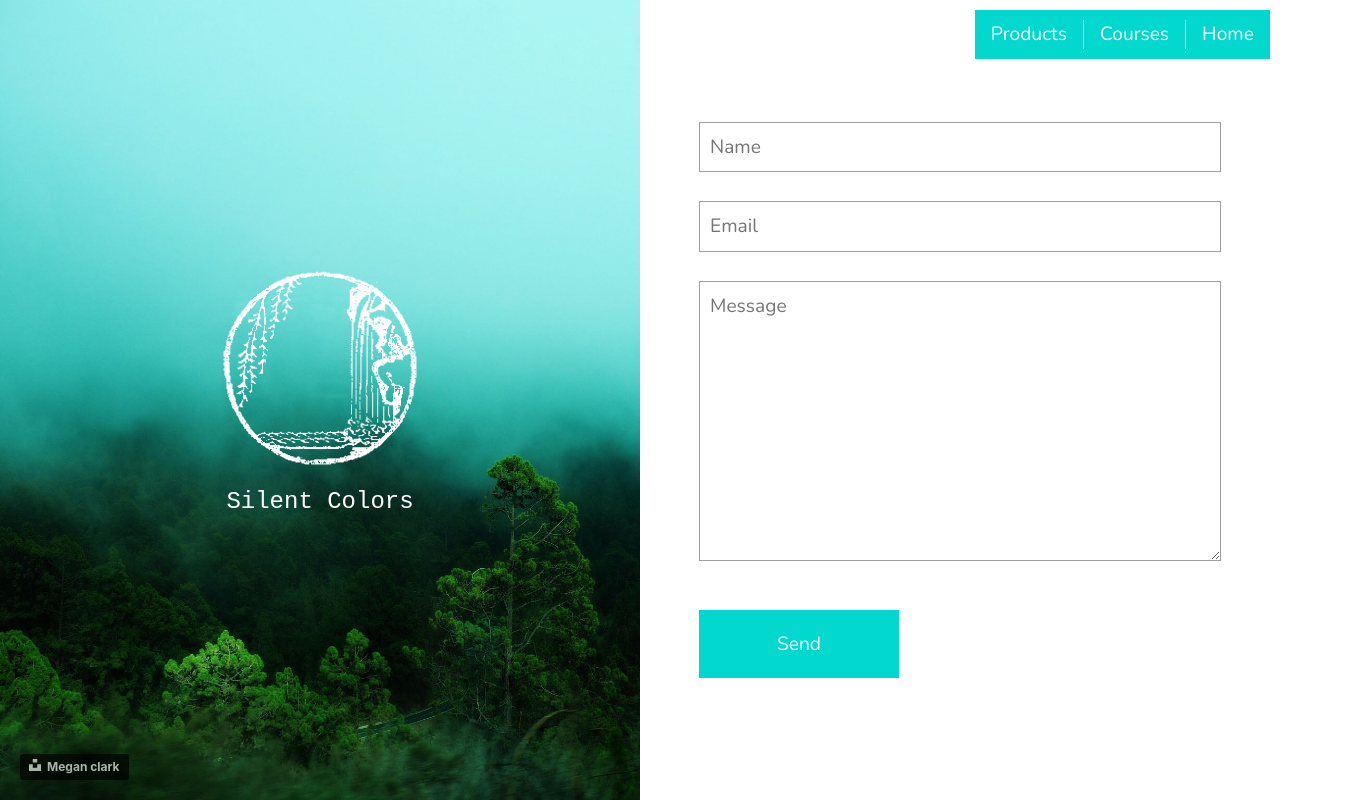
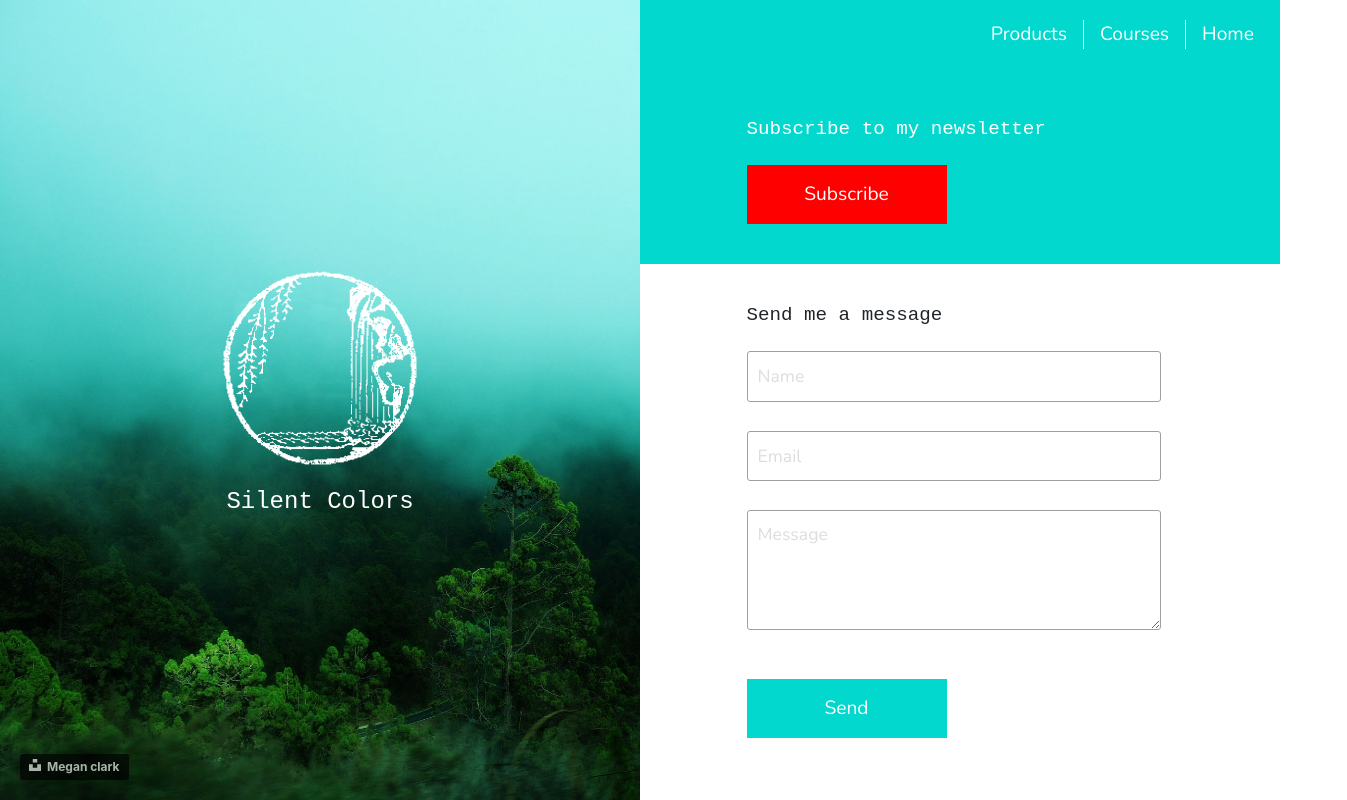
Before and after one commit to flaviogaete/silent-colors, a plain HTML site: page contact.html in a window 1280 px wide. Shown: the whole page, 1347 px wide, since content can reach past the window. Drawn offline with nearby package versions, Linux system fonts and the light colour scheme.

```diff
--- a/contact.html
+++ b/contact.html
@@ -39,7 +39,7 @@
                     </p>
                 </div>
                 <div class="col-12 credit">
-                    <a style="background-color:black;color:white;text-decoration:none;padding:4px 6px;font-family:-apple-system, BlinkMacSystemFont, &quot;San Francisco&quot;, &quot;Helvetica Neue&quot;, Helvetica, Ubuntu, Roboto, Noto, &quot;Segoe UI&quot;, Arial, sans-serif;font-size:12px;font-weight:bold;line-height:1.2;display:inline-block;border-radius:3px"
+                    <a style="background-color:black;color:white;text-decoration:none;padding:4px 6px;font-family:-apple-system, BlinkMacSystemFont, San Francisco, Helvetica Neue, Helvetica, Ubuntu, Roboto, Noto, Arial, sans-serif;font-size:12px;font-weight:bold;line-height:1.2;display:inline-block;border-radius:3px"
                         href="https://unsplash.com/@megvclark?utm_medium=referral&amp;utm_campaign=photographer-credit&amp;utm_content=creditBadge"
                         target="_blank" rel="noopener noreferrer"
                         title="Download free do whatever you want high-resolution photos from Megan clark"><span
@@ -56,15 +56,31 @@
 <!-- CONTACT FORM -->
 
         <div class="col-sm-12 col-xl-6 order-2 order-md-2">
-            <div class="row rightc p-4">
-                <div class="col-12 blurb">
+            <div class="row righttop">
+                <div class="col-12 d-flex flex-column flex-wrap justify-content-end align-items-start">
+                    <div class="subscribe">
+                        <h3>Subscribe to my newsletter</h3>
+                     </div>
+                     <div class="">
+                        <button id="subscribe" onclick="location.href='https://mailchi.mp/35903c84240e/silentcolors'" type="button">Subscribe</button>
+                     </div>
+                </div>
+            </div>
+
+            <div class="row rightbottom">
+                <div class="col-12 d-flex flex-column justify-content-start align-items-start">
+                    <div class="formtitle">
+                        <h3>Send me a message</h3>
+                    </div>
+                    <div class="col-12 p-0">
                         <form class="scform" name="contact" action="POST" method="POST" data-netlify="true">
                             <input type="text" name="name" id="name" placeholder="Name" /></br>
                             <input type="email" name="email" id="email" placeholder="Email" /></br>
                             <textarea name="message" id="message" placeholder="Message"></textarea></br>
-                        <div data-netlify-recaptcha="true" style="margin-bottom: 20px;"></div>
+                            <div class="recaptcha" data-netlify-recaptcha="true"></div>
                             <button type="submit" id="send">Send</button></br>
                         </form>
+                    </div>
                 </div>
             </div>
         </div>
--- a/css/colors.css
+++ b/css/colors.css
@@ -1,3 +1,5 @@
+/* Green: #079b25  */
+
 @import "master.css";
 * {
     --black: black;
@@ -15,10 +17,11 @@
     --live: #6DD6FF;
     --red: red;
     --pale: lightyellow;
+    --placeholder: #dddddd;
     --shadow: rgba(0, 0, 0, 0.9);
     --shadow2: rgba(0, 0, 0, 0.65);
     /* --text1: rgb(160, 160, 160); */
-    --text1: rgb(221, 221, 221);
+    --text1: #dddddd;
     --videobgd: rgb(67, 73, 77);
     --white: white;
 }
--- a/css/contact.css
+++ b/css/contact.css
@@ -14,12 +14,18 @@ h1 {
     font-weight: 100;
 }
 
+h3 {
+    font-size: 1.2rem;
+    font-family: Courier New, Courier, Lucida Sans Typewriter, Lucida Typewriter, monospace;
+    font-weight: 100;
+}
+
 button {
     background-color: var(--contact);
     color: var(--buttoncolor);
     border: none;
     width: 200px;
-    padding: 20px;
+    padding: 15px;
 }
 
 input, #message {
@@ -27,6 +33,7 @@ input, #message {
     border: 1px solid var(--formborder);
     display: block;
     padding: 10px;
+    border-radius: 3px;
 }
 
 input:focus, #message:focus {
@@ -36,13 +43,12 @@ input:focus, #message:focus {
 
 label {
     display: block;
-    margin: 20px;
 }
 
 /* //////////        IDs        //////////// */
 
 #message {
-    height: 35vh;
+    height: 15vh;
 }
 
 /* //////////        NAVIGATION        //////////// */
@@ -59,7 +65,6 @@ ul {
     list-style-type: none;
     margin: 0;
     padding: 10px 0;
-    ;
     overflow: hidden;
     background-color: var(--contact);
 }
@@ -75,7 +80,6 @@ li a {
     text-align: right;
     padding: 0px 16px;
     text-decoration: none;
-    /* text-align: center; */
 }
 
 li a:hover {
@@ -94,10 +98,6 @@ li a:hover {
 
 /* //////////        CLASSES        //////////// */
 
-.blurb {
-    align-self: center;
-}
-
 .credit {
     position: absolute;
     z-index: 5;
@@ -107,29 +107,80 @@ li a:hover {
     opacity: 0.65;
 }
 
-.scform {
-    max-width: 600px;
-    margin: 2rem auto;
-    padding: 20px;
-    /* border: 1px solid rgb(158, 158, 158); */
+/* //////////        CLASSES        //////////// */
+
+.formtitle {
+    width: 600px;
+    margin-bottom: 2vh;
 }
 
 .leftc {
     min-height: 100vh;
     align-content: center;
-    /* justify-content: center; */
-    color: white;
+    color: var(--white);
     background: url(../img/megan-clark-ZsbVBilAN6Q-unsplash.jpg) var(--contact);
     background-repeat: no-repeat;
     background-size: cover;
     background-position: 0% 0%;
 }
 
-.rightc {
-    min-height: 100vh;
-    /* align-content: center; */
+.recaptcha {
+    /* height: 10vh; */
+    margin-bottom: 20px;
+    /* border: 2px solid green; */
+}
+
+.righttop {
+    background-color: var(--contact);
+    min-height: 50vh;
+    padding: 0 0 5vh 15%;
+    box-sizing: border-box;
+}
+
+.rightbottom {
+    padding: 5vh 0 0 15%;
+    box-sizing: border-box;
+}
+
+.scform {
+    width: 80%;
+    padding: 0px;
+}
+
+.subscribe {
+    margin-bottom: 2vh;
+    color: var(--white);
+}
+
+.subscribe a {
+    border: none;
+    padding: 15px;
+    margin: 10vh 0;
+}
+
+#subscribe {
+    background-color: var(--red);
+    color: var(--buttoncolor);
 }
 
 .spacer {
     margin-top: 20px;
 }
+
+/* //////////     RESPONSIVE     ////////// */
+
+@media (min-width: 576px) {
+    /* .righttop {
+        min-height: 33vh;
+    } */
+}
+
+@media (min-width: 768px) {}
+
+@media (min-width: 992px) {}
+
+@media (min-width: 1200px) {
+    .righttop {
+        min-height: 33vh;
+    }
+}
--- a/css/master.css
+++ b/css/master.css
@@ -6,6 +6,28 @@ font-family: 'Nunito', sans-serif;
 font-family: 'Playfair Display', serif;
 font-family: 'DM Serif Display', serif;
 */
+
+/* ////////// GLOBAL ////////// */
+
+::-webkit-input-placeholder {
+    color: var(--placeholder);
+    font-family: 'Nunito', sans-serif;
+    font-size: 1.1rem;
+}
+
+::-moz-placeholder {
+    color: var(--placeholder);
+    font-family: 'Nunito', sans-serif;
+    font-size: 1.1rem;
+}
+
+::-ms-input-placeholder {
+    color: var(--placeholder);
+    font-family: 'Nunito', sans-serif;
+    font-size: 1.1rem;
+}
+
+/* ////////// CLASSES ////////// */
 
 .address {
     font-family: 'Courier New', Courier, monospace;
@@ -29,3 +51,8 @@ font-family: 'DM Serif Display', serif;
     color: var(--black);
     padding: 10vh 5vh;
 }
+
+.scshadow {
+    -webkit-box-shadow: 6px 4px 19px 1px var(--shadow);
+    box-shadow: 6px 4px 19px 1px var(--shadow);
+}
```
Also changed, not shown: acanto/index.html (+8 -0 lines), css/acanto.css (+46 -1 lines). Lines whose indentation alone changed are shown as unchanged.
